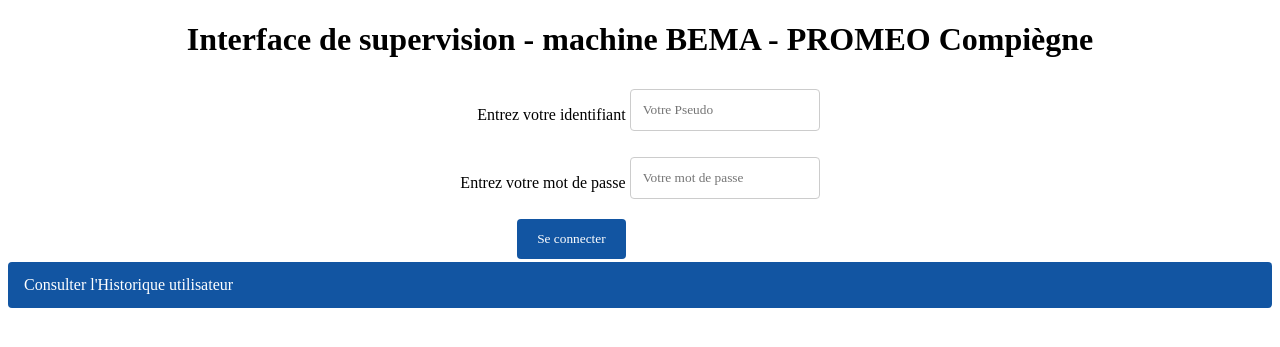
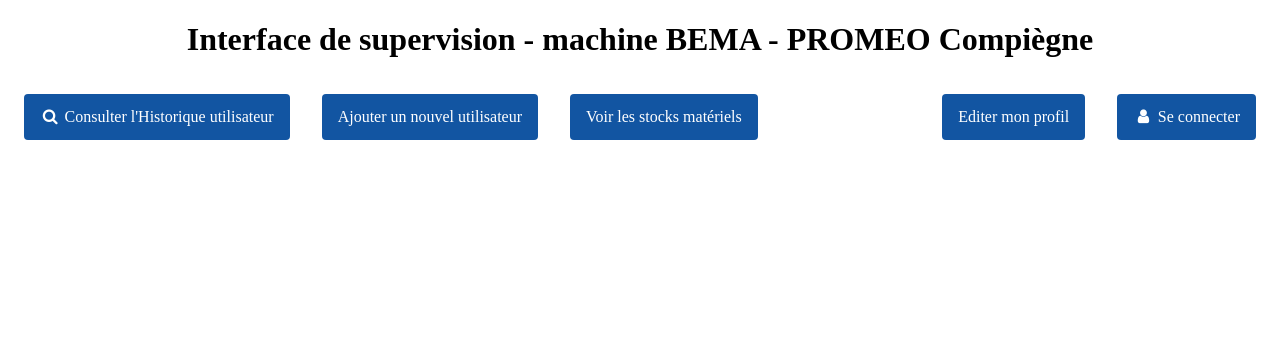
Before and after one commit to VincentROUSSET/SUPERVISION_BEMA, a PHP site: page / in a window 1280 px wide. Shown: the top 347 px of the page. Run offline with PHP 8.4, Linux system fonts and the light colour scheme.

Commit message:
Update index.php

```diff
--- a/index.php
+++ b/index.php
@@ -9,15 +9,20 @@
 	<title>Supervision - MES BEMA</title>
 	<link rel="stylesheet" type="text/css" href="css/main.css">
 	<link href="https://fonts.googleapis.com/css?family=Rubik&display=swap" rel="stylesheet">
+	<link rel="stylesheet" href="https://cdnjs.cloudflare.com/ajax/libs/font-awesome/4.7.0/css/font-awesome.min.css">
 </head>
 <body>
 	<h1 align="center">Interface de supervision - machine BEMA - PROMEO Compiègne</h1>
 
-	<?php
-		include('compte/connexion.php');
-	?>
+		<ul>
+			<li><a href="historique.php"><i class="fa fa-fw fa-search"></i> Consulter l'Historique utilisateur</a> </li>
+			<li><a href="compte/inscription.php"> Ajouter un nouvel utilisateur</a></li>
+			<li><a href="stock.php"> Voir les stocks matériels</a></li>
+			<li class="connect"><a href="compte/connexion.php"><i class="fa fa-fw fa-user"></i> Se connecter</a></li>
+			<li class="connect"><a href="compte/editionprofil.php"> Editer mon profil</a></li>
+		</ul>
 
-	<a href="historique.php">Consulter l'Historique utilisateur</a>
+			<br />
 
 </body>
 </html>
```
